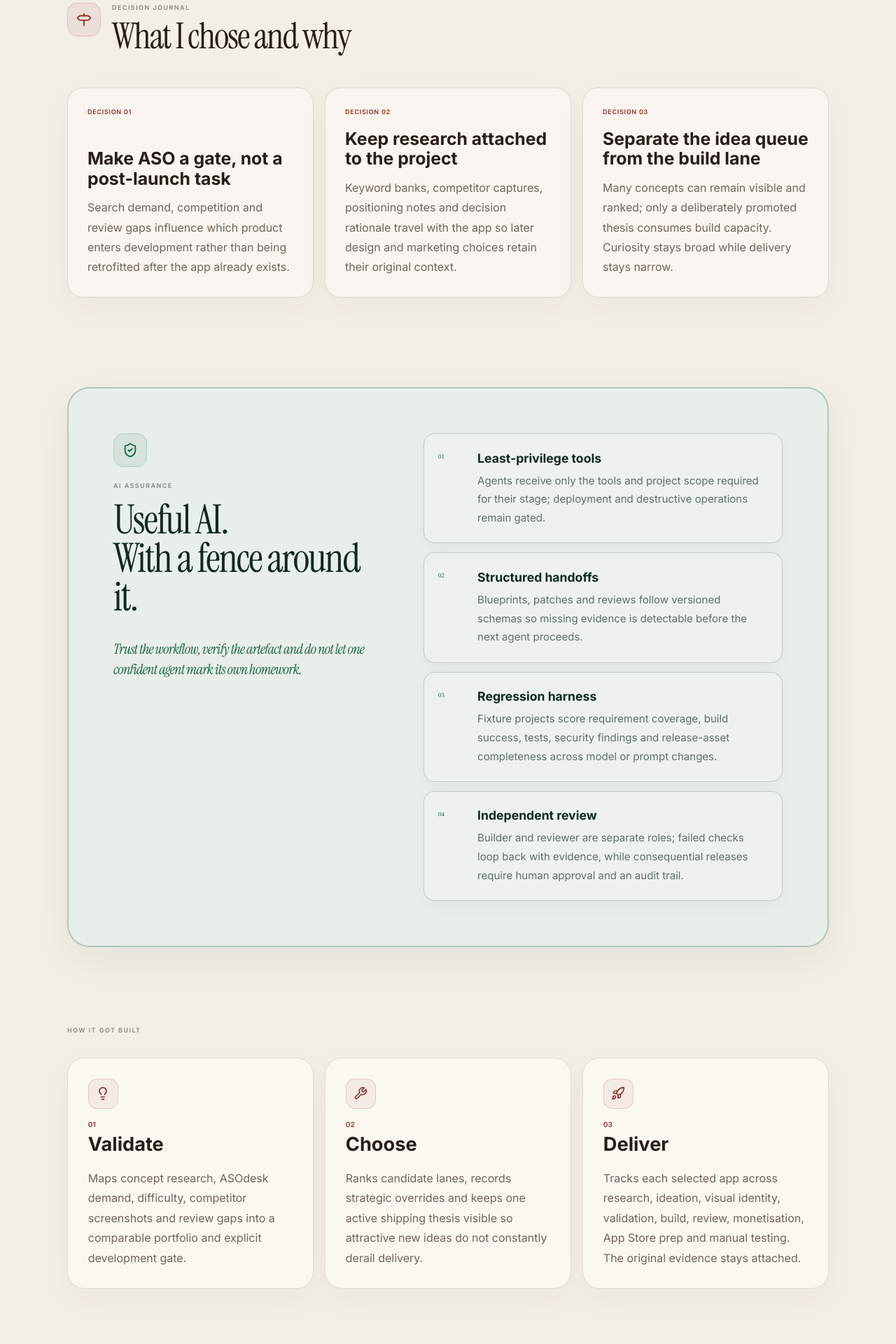
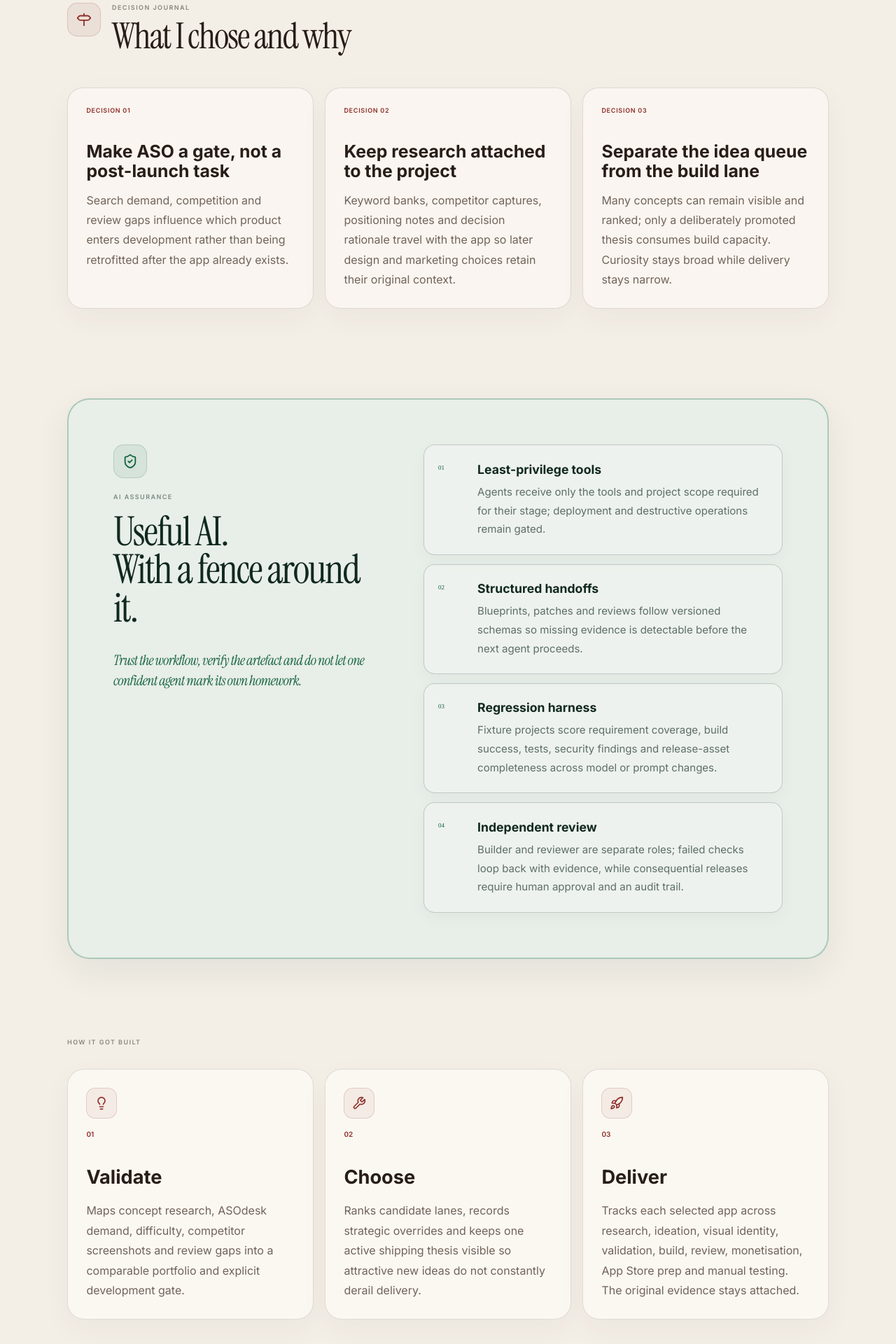
Before and after one commit to u-kaushik/utkarsh-portfolio, a React (Vite) app: page /project/app-factory in a window 1280 px wide. Shown: the part 3800-5720 px from the top of the page at 70% size. Built offline with nearby package versions, Linux system fonts and the light colour scheme.

Commit message:
Tighten case study card spacing

```diff
--- a/src/index.css
+++ b/src/index.css
@@ -205,7 +205,7 @@ body {
 .dual-lens { display:grid; grid-template-columns:1.1fr 1fr 1fr; gap:1.25rem; align-items:stretch; }
 .lens-card { padding:2rem; border:1px solid rgba(245,243,238,.09); border-radius:1.5rem; background:rgba(245,243,238,.025); }
 .lens-card span,.move-card span { font:10px 'Space Mono'; color:#E63B2E; }
-.lens-card h3 { font-size:1.35rem; font-weight:650; margin:3rem 0 .8rem; }
+.lens-card h3 { font-size:1.35rem; font-weight:650; margin:2rem 0 .8rem; }
 .lens-card p,.move-card p { color:rgba(245,243,238,.5); line-height:1.7; }
 .case-study { background:linear-gradient(180deg,#15100d 0,#110c0a 42%); }
 .case-gallery { display:flex; align-items:flex-start; gap:2rem; overflow-x:auto; padding:2rem .35rem 4rem; margin-inline:auto; scroll-snap-type:x mandatory; scrollbar-width:none; overscroll-behavior-inline:contain; }
@@ -258,9 +258,9 @@ body {
 .tradeoff-row p,.decision-card p { max-width:780px; color:rgba(245,243,238,.52); line-height:1.75; }
 .decision-section { padding-top:5rem; }
 .decision-grid { display:grid; grid-template-columns:repeat(3,1fr); gap:1rem; }
-.decision-card { min-height:300px; padding:1.75rem; display:flex; flex-direction:column; border-radius:1.4rem; background:linear-gradient(145deg,rgba(245,243,238,.055),rgba(245,243,238,.02)); border:1px solid rgba(245,243,238,.09); }
+.decision-card { min-height:240px; padding:1.65rem; display:flex; flex-direction:column; border-radius:1.4rem; background:linear-gradient(145deg,rgba(245,243,238,.055),rgba(245,243,238,.02)); border:1px solid rgba(245,243,238,.09); }
 .decision-card > span { font:9px 'Space Mono'; letter-spacing:.08em; text-transform:uppercase; color:#E63B2E; }
-.decision-card h3 { margin-top:auto; margin-bottom:.8rem; font-size:1.55rem; line-height:1.15; font-weight:650; }
+.decision-card h3 { margin-top:2.4rem; margin-bottom:.8rem; font-size:1.55rem; line-height:1.15; font-weight:650; }
 .assurance-section { display:grid; grid-template-columns:.85fr 1.15fr; gap:4rem; margin:2rem 0 7rem; padding:clamp(2rem,5vw,4.5rem); border:2px solid rgba(20,100,63,.28); border-radius:2rem; color:#10291f; background:#e8eee8; box-shadow:0 18px 50px rgba(20,70,48,.07); }
 .assurance-intro .section-icon { margin-bottom:1.25rem; color:#14643f; background:rgba(20,100,63,.08); border-color:rgba(20,100,63,.18); }
 .assurance-intro .eyebrow { color:rgba(16,41,31,.5); }
@@ -282,9 +282,9 @@ body {
 .maturity-column:last-child p svg { color:#a35d13; }
 .maturity-arrow { width:2.7rem; height:2.7rem; display:grid; place-items:center; border-radius:999px; color:rgba(16,41,31,.45); border:1px solid rgba(16,41,31,.14); }
 .move-grid { display:grid; grid-template-columns:repeat(3,1fr); gap:1rem; }
-.move-card { min-height:330px; padding:1.8rem; border-radius:1.5rem; background:#1a1210; border:1px solid rgba(245,243,238,.08); display:flex; flex-direction:column; }
+.move-card { min-height:245px; padding:1.65rem; border-radius:1.5rem; background:#1a1210; border:1px solid rgba(245,243,238,.08); display:flex; flex-direction:column; }
 .move-icon { width:2.7rem; height:2.7rem; margin-bottom:1rem; display:grid; place-items:center; color:#E63B2E; border:1px solid rgba(230,59,46,.25); border-radius:.8rem; background:rgba(230,59,46,.08); }
-.move-card h3 { font-size:1.7rem; font-weight:650; margin-top:auto; margin-bottom:.8rem; }
+.move-card h3 { font-size:1.7rem; font-weight:650; margin-top:2.25rem; margin-bottom:.8rem; }
 .outcome-block { margin-top:8rem; padding:clamp(2rem,6vw,5rem); border-radius:2rem; background:#e8e4dd; color:#15100d; }
 .outcome-block .eyebrow { color:rgba(17,17,17,.5); margin:1.2rem 0 2rem; }
 .next-study { margin-top:3rem; padding-top:5rem; border-top:1px solid rgba(245,243,238,.1); }
@@ -346,7 +346,8 @@ section[id] { scroll-margin-top:7rem; }
  .case-split,.quick-read { grid-template-columns:1fr; padding:3.5rem 0; }
  .judgement-section { padding:4rem 0; }
  .tradeoff-row { grid-template-columns:2rem 1fr; gap:.75rem; }
- .decision-card { min-height:250px; }
+ .decision-card,.move-card { min-height:0; }
+ .decision-card h3,.move-card h3 { margin-top:1.8rem; }
  .assurance-section { grid-template-columns:1fr; gap:3rem; margin-bottom:4rem; }
  .assurance-maturity { grid-template-columns:1fr; gap:2rem; }
  .maturity-arrow { transform:rotate(45deg); }
```
